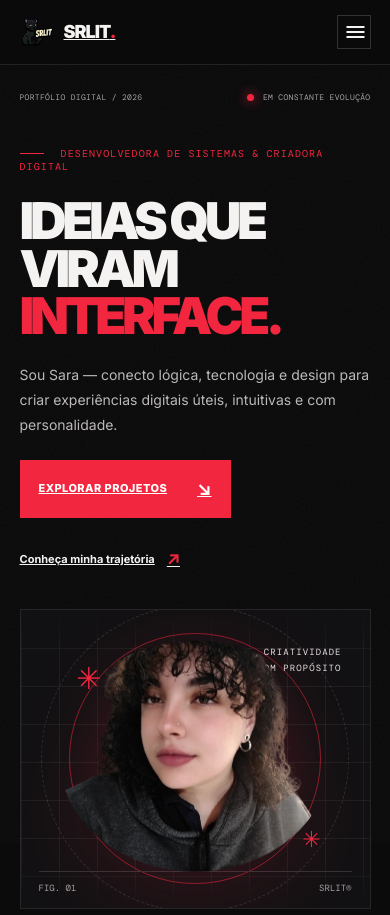
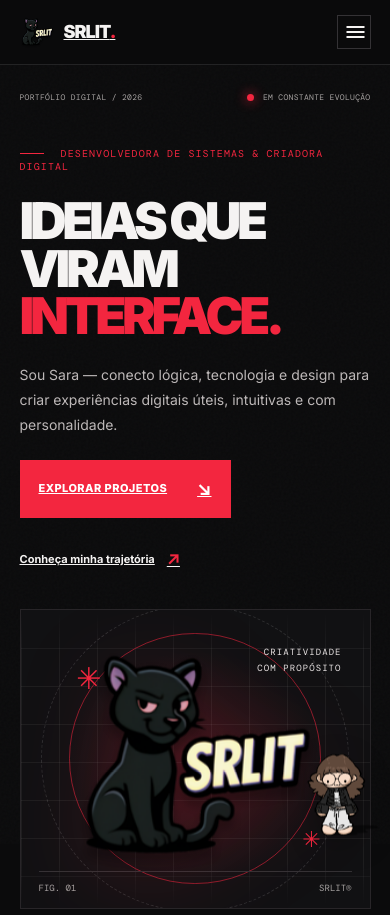
Before and after one commit to SaraSLeite/portfolio, a website: page public/index.html in a window 390 px wide. Shown: the top 915 px of the page. Drawn offline with nearby package versions, Linux system fonts and the light colour scheme.

Commit message:
criação e interatividade do novo personagem

```diff
--- a/public/index.html
+++ b/public/index.html
@@ -43,7 +43,7 @@
           <div class="art-grid"></div><div class="art-ring ring-one"></div><div class="art-ring ring-two"></div>
           <span class="art-cross cross-one">✳</span><span class="art-cross cross-two">✳</span>
           <div class="art-label label-top">CRIATIVIDADE<br>COM PROPÓSITO</div>
-          <img src="img/saraModal.png" alt="Mascote pantera ilustrada" class="srlit">
+          <img src="img/panther.png" alt="Mascote pantera ilustrada" class="hero-panther">
           <div class="art-index"><span>FIG. 01</span><span>SRLIT®</span></div>
         </div>
       </div>
@@ -112,6 +112,13 @@
     </section>
   </div>
 
+  <aside class="srlit-mascot" id="srlitMascot" aria-label="Mascote ilustrada de Sara">
+    <button class="srlit-mascot-button" id="srlitMascotButton" type="button" aria-label="Interagir com a personagem" title="Passe o mouse para ela sorrir">
+      <img id="srlitMascotImage" src="img/srlitPerson/normal.png" alt="Personagem chibi de cabelos cacheados, óculos redondos e roupa alternativa" width="600" height="600">
+    </button>
+    <span class="srlit-mascot-hint" aria-hidden="true">oi, eu sou a Sara em versão chibi ✦</span>
+  </aside>
+
   <script src="scripts.js"></script>
 </body>
 </html>
--- a/public/scripts.js
+++ b/public/scripts.js
@@ -190,3 +190,67 @@ galleryStage?.addEventListener('touchend', (event) => {
   const delta = event.changedTouches[0].clientX - touchStartX;
   if (Math.abs(delta) > 45) moveGallery(delta < 0 ? 1 : -1);
 }, { passive: true });
+
+
+// Mascote: pisca em intervalos variáveis e sorri ao interagir.
+(() => {
+  const mascot = document.getElementById('srlitMascot');
+  const button = document.getElementById('srlitMascotButton');
+  const image = document.getElementById('srlitMascotImage');
+  if (!mascot || !button || !image) return;
+
+  const expressions = {
+    normal: 'img/srlitPerson/normal.png',
+    happy: 'img/srlitPerson/feliz.png',
+    blink: 'img/srlitPerson/piscando.png',
+    happyBlink: 'img/srlitPerson/feliz-piscando.png'
+  };
+  let hovered = false;
+  let timer = null;
+  let isBlinking = false;
+
+  function showExpression(expression) {
+    const nextSrc = expressions[expression] || expressions.normal;
+    if (image.getAttribute('src') !== nextSrc) image.src = nextSrc;
+    image.dataset.expression = expression;
+  }
+
+  function scheduleBlink() {
+    window.clearTimeout(timer);
+    if (hovered || document.hidden || window.matchMedia('(prefers-reduced-motion: reduce)').matches) {
+      timer = window.setTimeout(scheduleBlink, 2500);
+      return;
+    }
+    timer = window.setTimeout(() => {
+      isBlinking = true;
+      showExpression('blink');
+      window.setTimeout(() => {
+        isBlinking = false;
+        showExpression(hovered ? 'happy' : 'normal');
+        scheduleBlink();
+      }, 160);
+    }, 2400 + Math.random() * 2600);
+  }
+
+  button.addEventListener('pointerenter', () => {
+    hovered = true;
+    window.clearTimeout(timer);
+    showExpression('happy');
+  });
+  button.addEventListener('pointerleave', () => {
+    hovered = false;
+    if (!isBlinking) showExpression('normal');
+    scheduleBlink();
+  });
+  button.addEventListener('focus', () => { hovered = true; showExpression('happy'); });
+  button.addEventListener('blur', () => { hovered = false; showExpression('normal'); scheduleBlink(); });
+  button.addEventListener('click', () => {
+    showExpression('happy');
+    button.setAttribute('aria-label', 'A personagem está feliz! Passe o mouse para interagir novamente');
+    window.setTimeout(() => button.setAttribute('aria-label', 'Interagir com a personagem'), 1400);
+  });
+  document.addEventListener('visibilitychange', () => {
+    if (!document.hidden) scheduleBlink();
+  });
+  scheduleBlink();
+})();
--- a/public/site.css
+++ b/public/site.css
@@ -290,14 +290,13 @@ body:before {
     mask-image: linear-gradient(transparent, black 15%, black 85%, transparent)
 }
 
-.srlit {
+.hero-panther {
     width: min(78%, 370px);
     max-height: 340px;
     object-fit: contain;
     filter: drop-shadow(0 18px 45px rgba(243, 38, 63, .16));
     z-index: 2;
-    animation: float 6s ease-in-out infinite;
-    border-radius: 50%;
+    animation: float 6s ease-in-out infinite
 }
 
 .art-ring {
@@ -1390,7 +1389,7 @@ body.light-theme .social-icons a {
         min-height: 300px
     }
 
-    .srlit {
+    .hero-panther {
         max-height: 245px
     }
 
@@ -1999,3 +1998,108 @@ body.light-theme .gallery-empty-message p {
 .gallery-stage button[hidden] {
     display: none !important
 }
+
+
+/* Mascote interativa da Sara */
+.srlit-mascot {
+    position: fixed;
+    z-index: 900;
+    right: clamp(10px, 2.2vw, 30px);
+    bottom: 8px;
+    width: clamp(108px, 15vw, 178px);
+    display: flex;
+    flex-direction: column;
+    align-items: center;
+    pointer-events: none;
+}
+
+.srlit-mascot-button {
+    position: relative;
+    display: block;
+    width: 100%;
+    aspect-ratio: 1;
+    border: 0;
+    padding: 0;
+    background: transparent;
+    cursor: pointer;
+    pointer-events: auto;
+    filter: drop-shadow(0 8px 14px rgba(0, 0, 0, .28));
+    animation: srlit-mascot-float 4.5s ease-in-out infinite;
+    transition: transform .22s ease, filter .22s ease;
+}
+
+.srlit-mascot-button img {
+    display: block;
+    width: 100%;
+    height: 100%;
+    object-fit: contain;
+}
+
+.srlit-mascot-button:hover,
+.srlit-mascot-button:focus-visible {
+    transform: translateY(-6px) scale(1.04);
+    filter: drop-shadow(0 10px 18px rgba(243, 38, 63, .24));
+    outline: none;
+}
+
+.srlit-mascot-hint {
+    position: absolute;
+    bottom: calc(100% - 6px);
+    right: 0;
+    max-width: 220px;
+    padding: 8px 11px;
+    background: #151315;
+    border: 1px solid #493238;
+    color: #f5f3f2;
+    font: 9px var(--mono);
+    letter-spacing: .025em;
+    white-space: nowrap;
+    opacity: 0;
+    transform: translateY(5px);
+    transition: opacity .2s ease, transform .2s ease;
+    pointer-events: none;
+}
+
+.srlit-mascot:hover .srlit-mascot-hint,
+.srlit-mascot:focus-within .srlit-mascot-hint {
+    opacity: 1;
+    transform: translateY(0);
+}
+
+@keyframes srlit-mascot-float {
+
+    0%,
+    100% {
+        translate: 0 0
+    }
+
+    50% {
+        translate: 0 -5px
+    }
+}
+
+@media(max-width:640px) {
+    .srlit-mascot {
+        width: clamp(88px, 25vw, 124px);
+        right: 5px;
+        bottom: 4px
+    }
+
+    .srlit-mascot-hint {
+        font-size: 8px;
+        max-width: 185px;
+        white-space: normal;
+        text-align: center
+    }
+}
+
+@media(prefers-reduced-motion:reduce) {
+    .srlit-mascot-button {
+        animation: none;
+        transition: none
+    }
+
+    .srlit-mascot-hint {
+        transition: none
+    }
+}
```
Also changed, not shown: paths.txt (+8 -0 lines), public/img/srlitPerson/blink .png (added), public/img/srlitPerson/blink happy.png (added), public/img/srlitPerson/blink serius.png (added), public/img/srlitPerson/bracos.png (added), public/img/srlitPerson/feliz-piscando.png (added), public/img/srlitPerson/feliz.png (added), public/img/srlitPerson/happy.png (added), public/img/srlitPerson/neutra-fechada.png (added), public/img/srlitPerson/neutra.png (added), public/img/srlitPerson/normal.png (added), public/img/srlitPerson/original.png (added), public/img/srlitPerson/pernas.png (added), public/img/srlitPerson/piscando.png (added), 1 more files.
